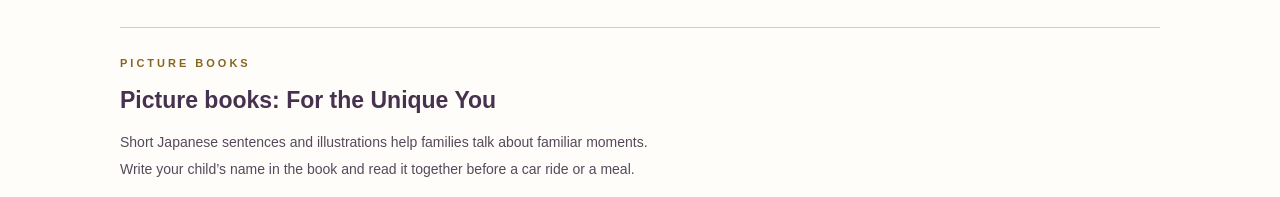
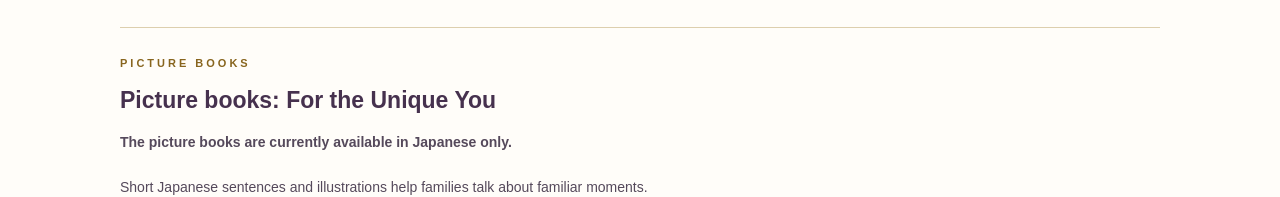
Before and after one commit to SayoShirotadu/sayo-website, a plain HTML site: page en.html in a window 1280 px wide. Shown: the part 780-977 px from the top of the page. Drawn offline with Linux system fonts and the light colour scheme.

Commit message:
Clarify that the picture books are currently available in Japanese only

```diff
--- a/en.html
+++ b/en.html
@@ -183,6 +183,7 @@ html[lang="en"] .om-choices button{padding:6px 8px}
 <div class="jump works-jump"><a class="button" href="#picture-books">Picture books ↓</a><a class="button" href="#accessories">Accessories ↓</a><a class="button" href="#creator-works">Apps &amp; learning ↓</a><a class="button" href="#sokoga-shiritai-mahjong">Learn mahjong for free ↓</a></div>
 <div class="book-shelf" id="picture-books" role="region" aria-labelledby="books-title">
 <div class="eyebrow">PICTURE BOOKS</div><h3 id="books-title">Picture books: For the Unique You</h3>
+<p><strong>The picture books are currently available in Japanese only.</strong></p>
 <p>Short Japanese sentences and illustrations help families talk about familiar moments.<br>Write your child’s name in the book and read it together before a car ride or a meal.</p>
 <div class="book-grid"><a class="book-entry" href="https://booth.pm/en/items/9102043" target="_blank" rel="noopener noreferrer"><img src="https://booth.pximg.net/c2ce61ae-1fac-4d3e-b580-89d8085a478c/i/9102043/923e45dc-4dfd-40a2-a47a-fbf87804804b_base_resized.jpg" width="160" height="200" loading="lazy" decoding="async" alt=""><div><h4>Buckle Up</h4><p>A car ride helps children see why their belt stays on until they arrive.</p><span class="text-link">View on BOOTH ↗</span></div></a>
 <a class="book-entry" href="https://booth.pm/en/items/9102067" target="_blank" rel="noopener noreferrer"><img src="https://booth.pximg.net/c2ce61ae-1fac-4d3e-b580-89d8085a478c/i/9102067/c562db07-a0a6-4aab-a080-6909a1f9cb1c_base_resized.jpg" width="160" height="200" loading="lazy" decoding="async" alt=""><div><h4>From Itadakimasu to Gochisōsama</h4><p>Follow a meal from the people who grow and catch our food to the family table.</p><span class="text-link">View on BOOTH ↗</span></div></a></div><p class="book-format">Japanese-language PDFs · A4 portrait · Each title includes four child-and-parent versions.</p></div>
```
